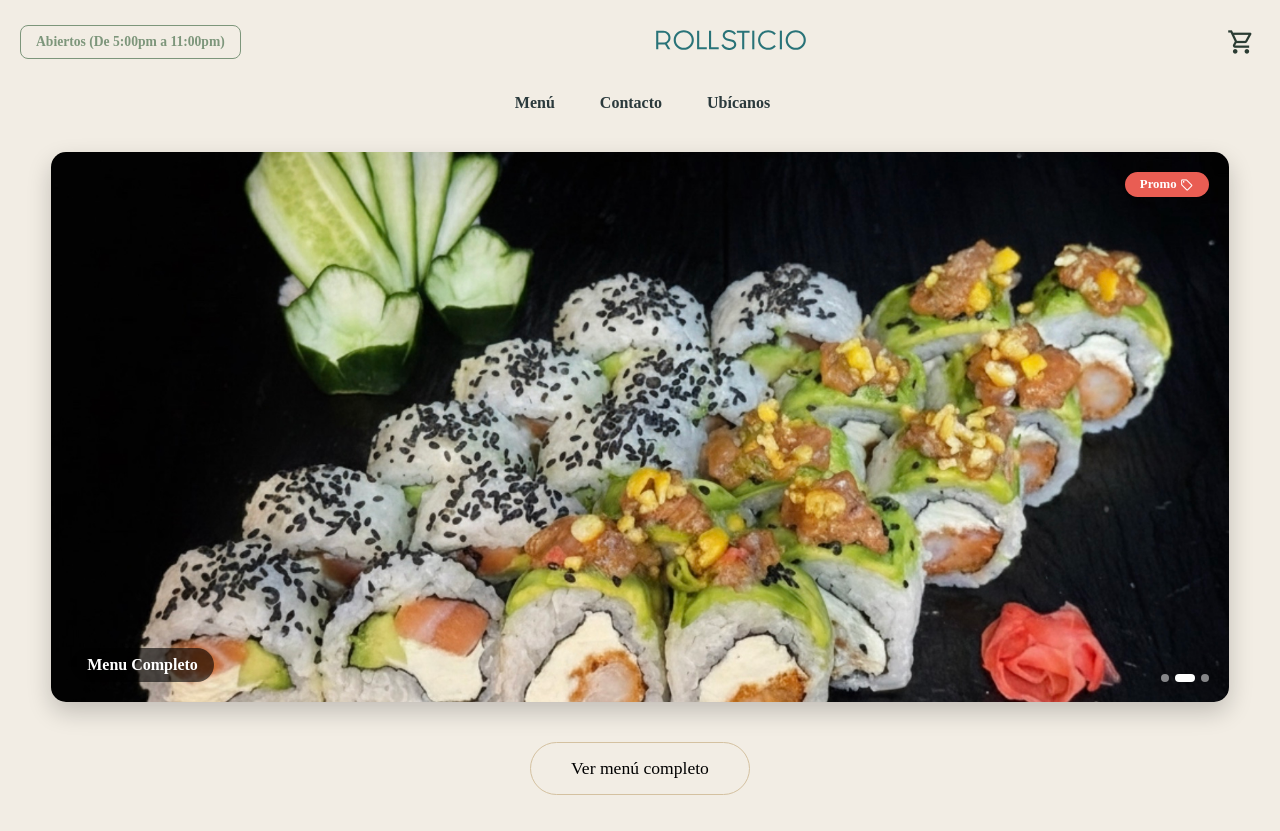
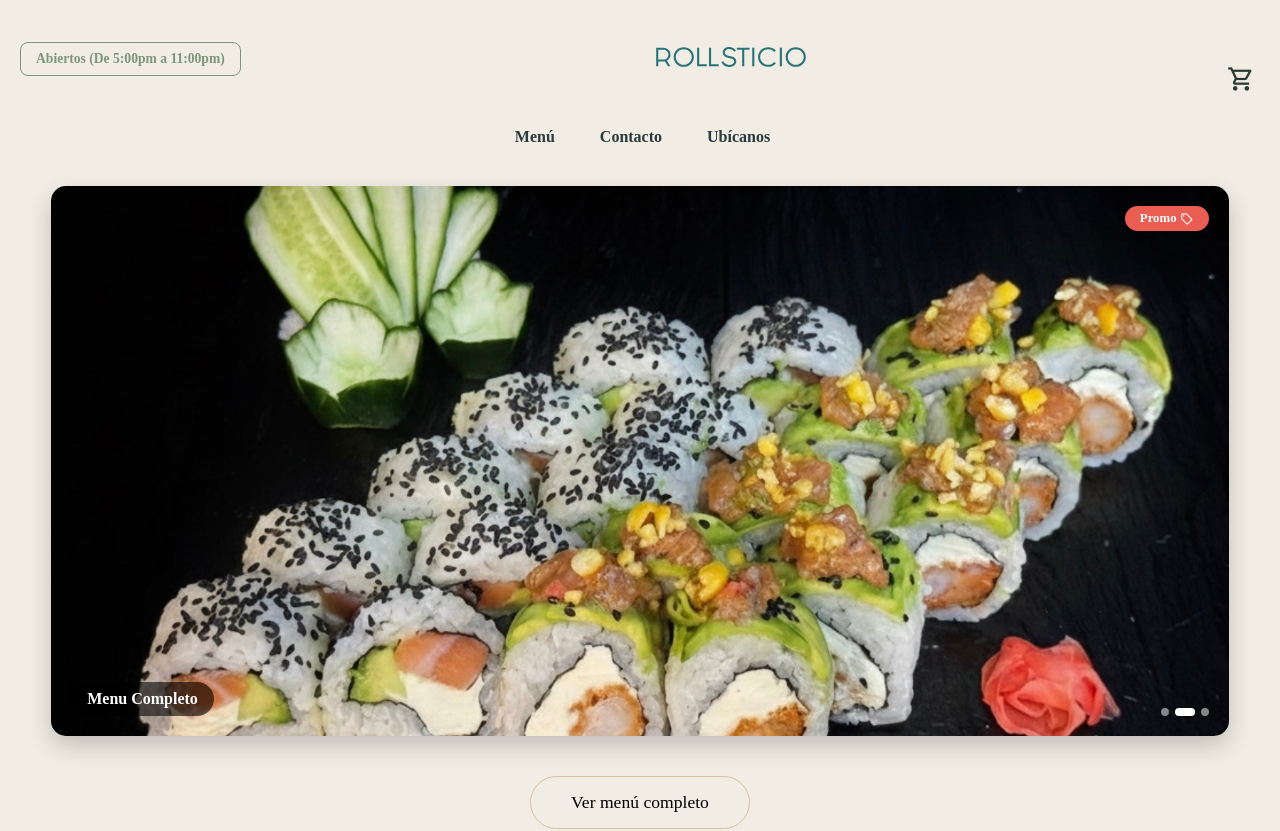
Before and after one commit to Grisalesj7/negociorollsticio, a React (Vite) app: page / in a window 1280 px wide. Shown: the top 831 px of the page. Built offline with nearby package versions, Linux system fonts and the light colour scheme.

Commit message:
Cambio en el nav1

```diff
--- a/src/components/LandingPage.jsx
+++ b/src/components/LandingPage.jsx
@@ -281,17 +281,30 @@ const LandingPage = ({ cart, setCart }) => {
       `}</style>
 
       <div className="landing-wrapper">
-        <header>
-          <div className="status-box">{isShopOpen ? "Abiertos (De 5:00pm a 11:00pm)" : "Cerrados (Abrimos a las 5:00pm)"}</div>
-          <div className="logo"><img src="/img/LOGO_rollticio.svg" alt="Logo Rollsticio" /></div>
+        <header className="main-header">
+  <div className="header-status">
+    <div className="status-box">
+      {isShopOpen ? "Abiertos (De 5:00pm a 11:00pm)" : "Cerrados (Abrimos a las 5:00pm)"}
+    </div>
+  </div>
+
+  <div className="header-logo">
+    <div className="logo">
+      <img src="/img/LOGO_rollticio.svg" alt="Logo Rollsticio" />
+    </div>
+  </div>
+
+  <div className="header-actions">
+    <nav className="header-nav">
+    </nav>
     <div className="cart-box" onClick={handleCartClick}>
       <span className="material-symbols-outlined" style={{ fontSize: '28px', color: '#2b3c33' }}>
         shopping_cart
       </span>
       {cart.length > 0 && <span className="cart-count">{cart.length}</span>}
     </div>
+  </div>
 </header>
-
         <nav>
           <a onClick={() => setShowMenu(false)}>
             <span className="" style={{ fontSize: '18px', verticalAlign: 'middle' }}></span> Menú
```
Lines whose indentation alone changed are shown as unchanged.
